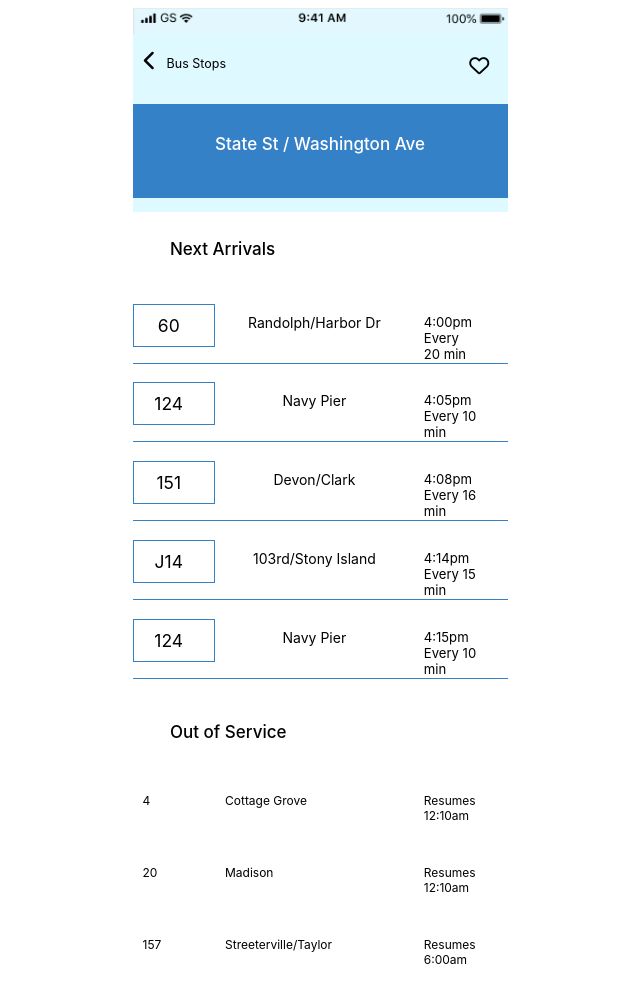
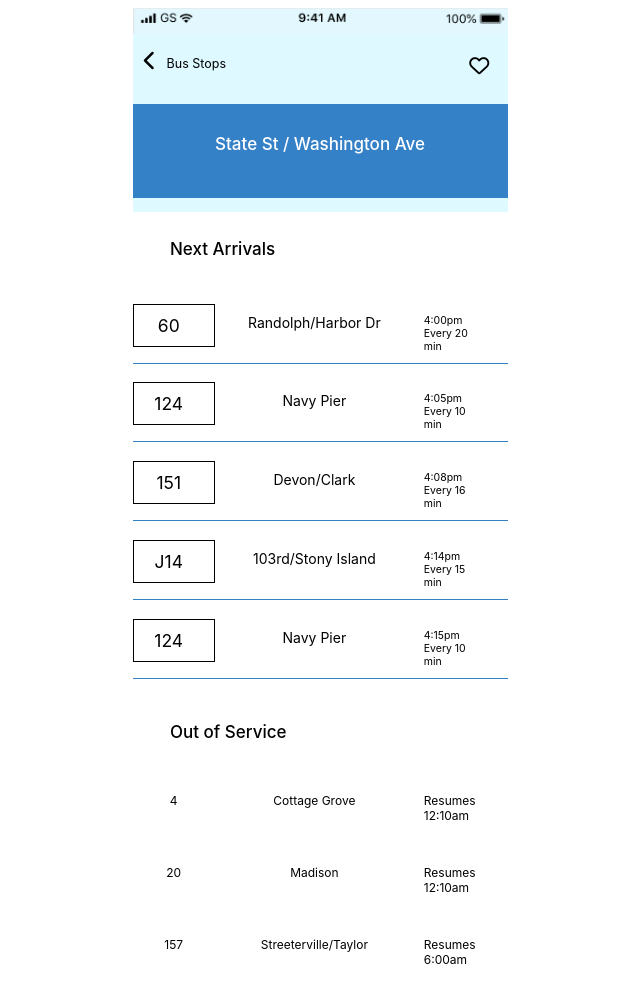
Before and after one commit to benyahr/frontend-challenge, a plain HTML site: page index.html in a window 1280 px wide. Shown: the whole page, without its empty margins (320-960 px from the left). Drawn offline with Linux system fonts and the light colour scheme.

Commit message:
Add files via upload
change css for the .bold span tag

```diff
--- a/CSS/style.css
+++ b/CSS/style.css
@@ -45,12 +45,15 @@ i {
 }
 .destination, .lower_location {
   width: 53%;
+  text-align: center;
 }
 .time, .lower_time {
   width: 20%;
 }
 .destination {
   font-size: 80%;
+}
+.lower_bus {
   text-align: center;
 }
 .ul_row1, .ul_row2, .ul_row3, .ul_row4, .ul_row5 {
@@ -81,12 +84,15 @@ i {
 
 .feature {
   padding-left: 0px;
-  border: 1px solid #3581C8;
+  border: 1px solid;
   text-align: center;
 
 }
 .time {
-  font-size: 75%;
+  font-size: 60%;
+}
+.bold {
+  font-size: 100%;
 }
 .whitebox {
   background-color: white;
```
